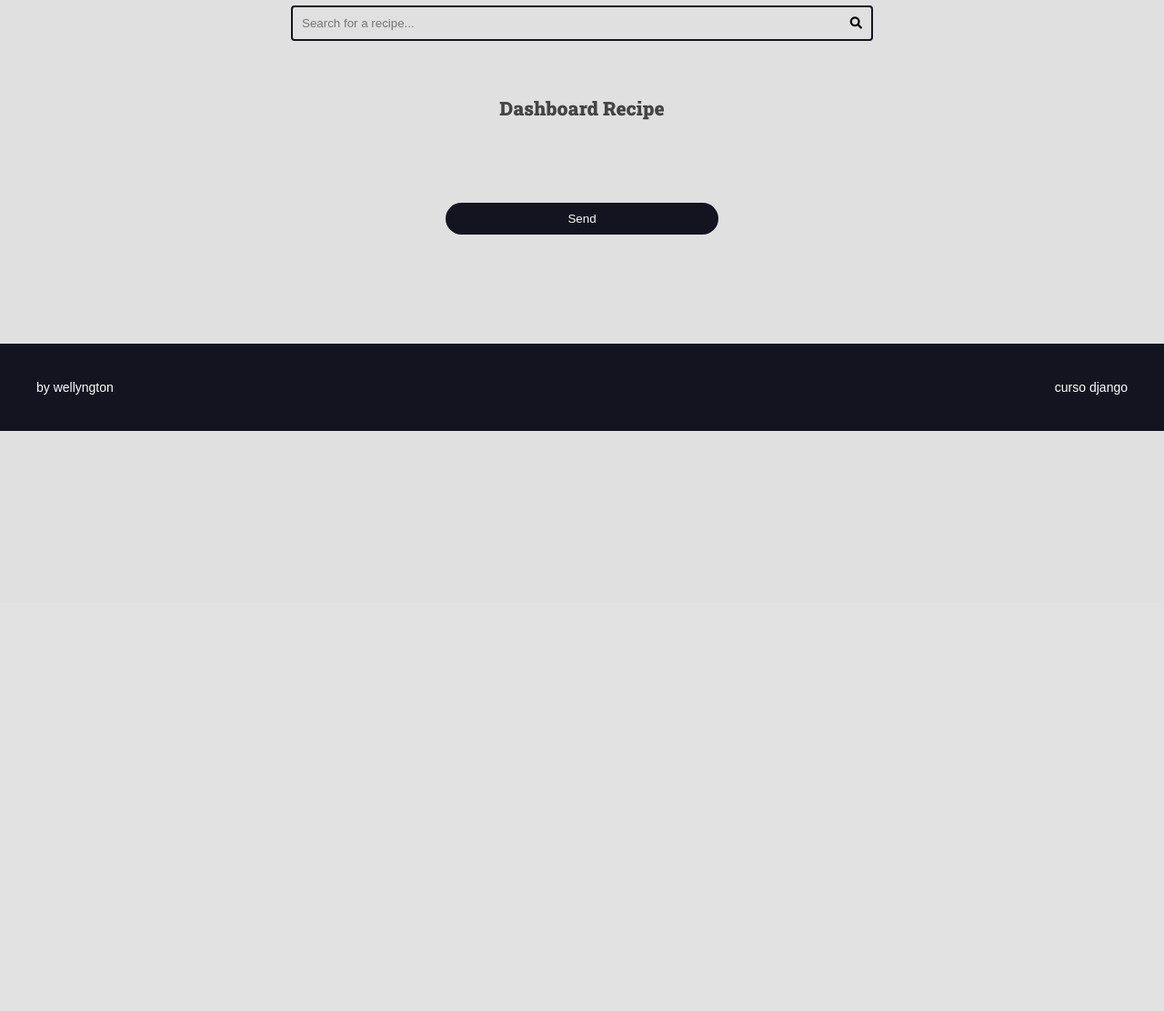
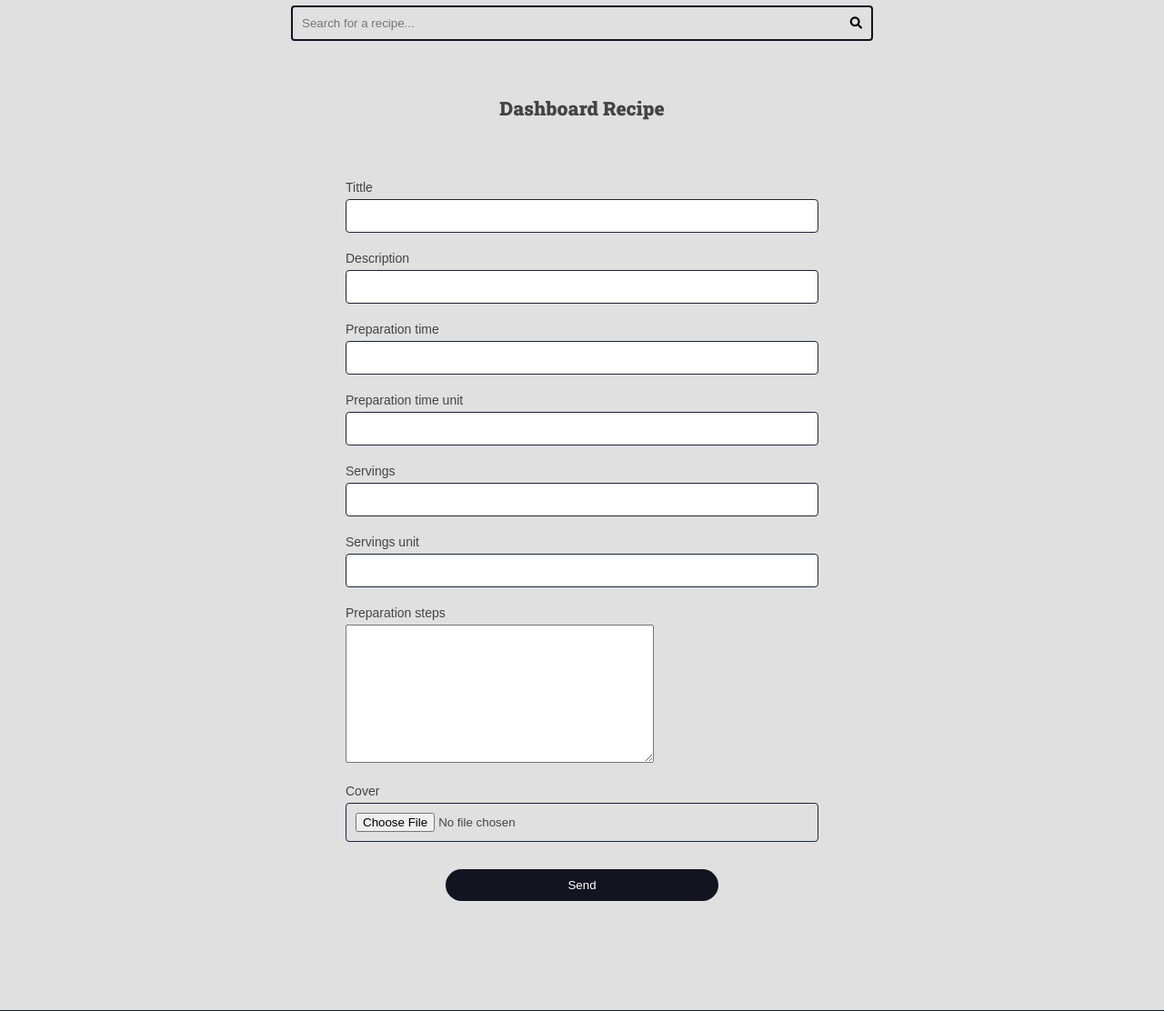
Before and after one commit to welly555/Projeto01, a Django app: template authors/templates/authors/pages/dashboard_recipe.html in a window 1280 px wide. Shown: the part 137-1249 px from the top of the page at 91% size. Before the commit the page ends 611 px from the top, so only its background shows below. Run offline with Django 4.2, Linux system fonts and the light colour scheme; the template is opened without the code that fills it: values that come from a table or form of the project are taken from there, others are empty.

Commit message:
add recipe in dashboard recipe

```diff
--- /dev/null
+++ b/authors/forms/recipe_form.py
@@ -0,0 +1,18 @@
+from django import forms
+
+from recipes.models import Recipe
+
+
+class AuthorRecipeForm(forms.ModelForm):
+    class Meta:
+        model = Recipe
+        fields = [
+            'tittle',
+            'description',
+            'preparation_time',
+            'preparation_time_unit',
+            'servings',
+            'servings_unit',
+            'preparation_steps',
+            'cover',
+        ]
--- a/authors/templates/authors/pages/dashboard_recipe.html
+++ b/authors/templates/authors/pages/dashboard_recipe.html
@@ -15,10 +15,6 @@
             {% include 'global/partials/form.html' %}
         </div>
 
-
-
-
-
     </div>
 
 
```
Also changed, not shown: authors/views.py (+10 -3 lines).
